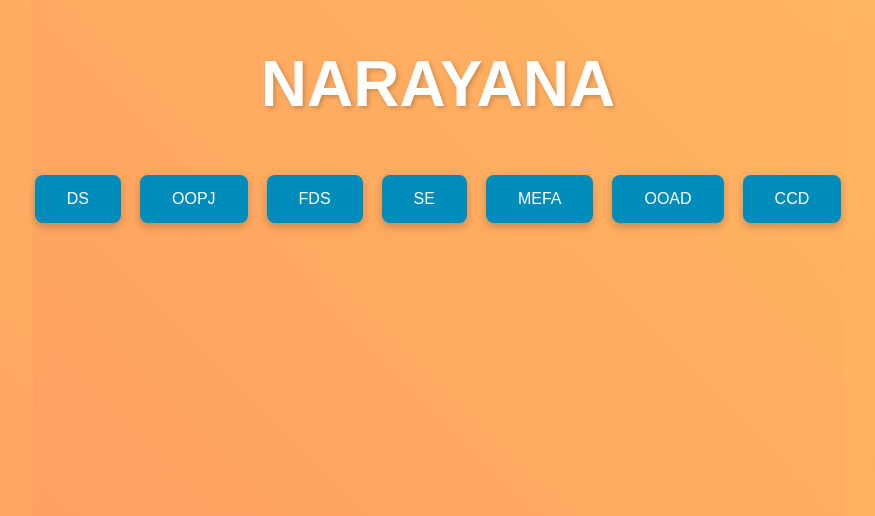
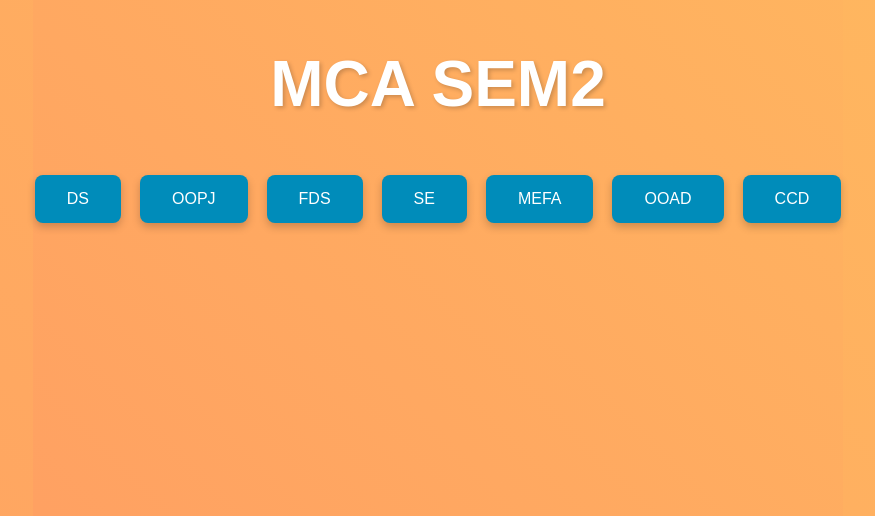
Before and after one commit to saikumarj5/sem2, a plain HTML site: page index.html in a window 1280 px wide. Shown: the part 284-800 px from the top of the page, without its empty margins (202-1077 px from the left). Drawn offline with Linux system fonts and the light colour scheme.

Commit message:
index.html

```diff
--- a/index.html
+++ b/index.html
@@ -64,7 +64,7 @@
     </style>
 </head>
 <body>
-    <h1>NARAYANA</h1>
+    <h1>MCA SEM2</h1>
     <div class="button-container">
         <a href="https://drive.google.com/drive/folders/1tiHoEVkFdDC61LZ6PndZiReD1WOnWkPe" target="_blank"><button class="button">DS</button></a>
         <a href="https://drive.google.com/drive/folders/1tpSK8pQg1Lr1UIuVbqZMCmF5aLU1gHjL" target="_blank"><button class="button">OOPJ</button></a>
```
